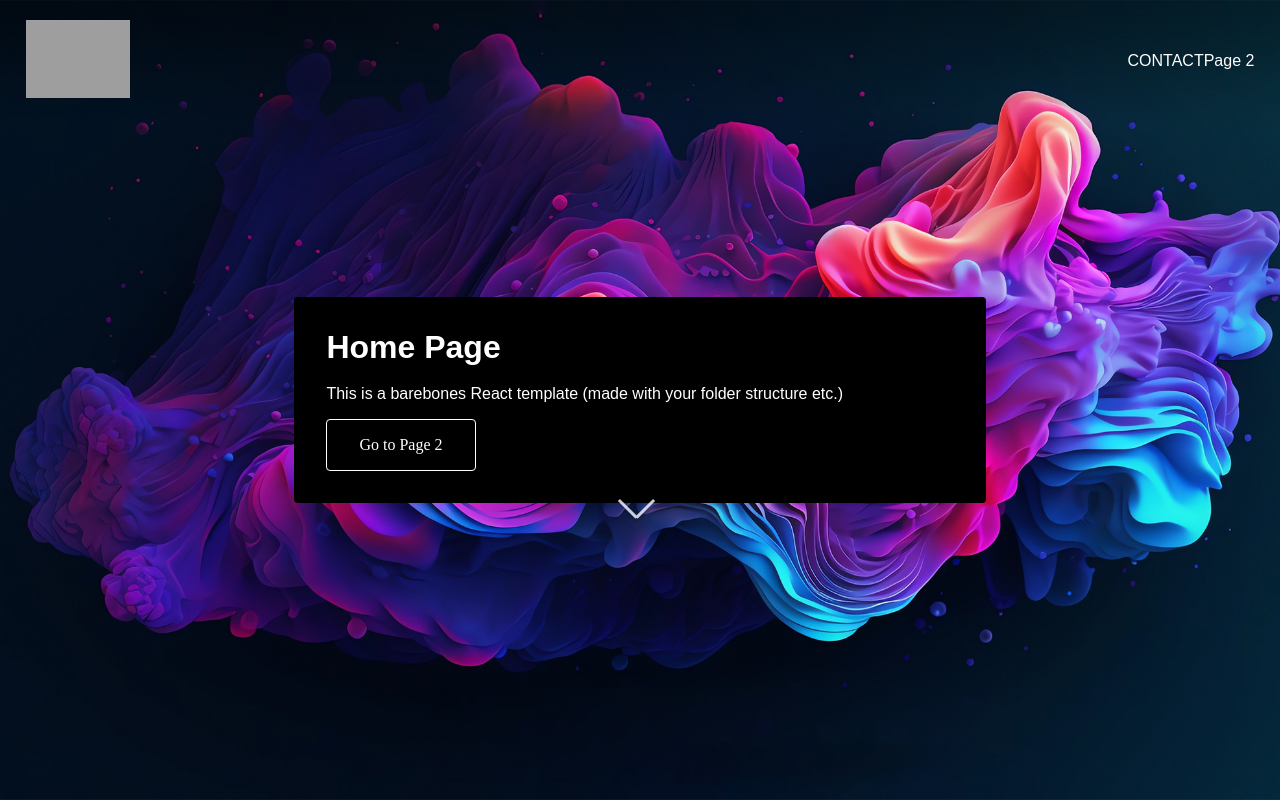
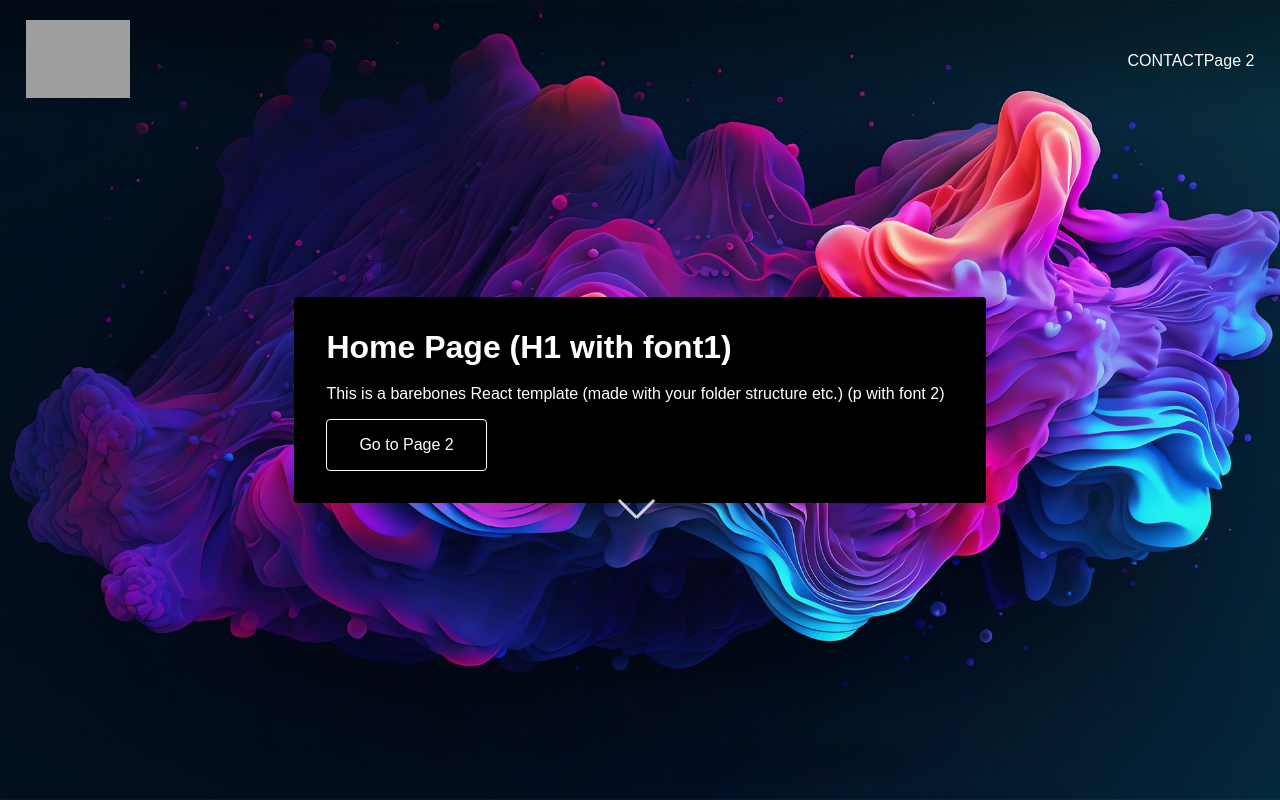
Before and after one commit to sonalmendis/shehan-photography, a React (Create React App) app: page / in a window 1280 px wide. Shown: the top 800 px of the page. Built offline with nearby package versions, Linux system fonts and the light colour scheme; grey boxes are pictures that could not be loaded; a web font is replaced by a local one.

Commit message:
Updated fonts to only use variables

```diff
--- a/package.json
+++ b/package.json
@@ -15,7 +15,7 @@
     "react-router-dom": "^6.11.1",
     "react-scripts": "5.0.1",
     "react-spinners": "^0.13.8",
-    "styled-components": "^6.0.0-rc.1",
+    "styled-components": "^6.0.0-rc.6",
     "web-vitals": "^2.1.4"
   },
   "scripts": {
--- a/src/Pages/Home.js
+++ b/src/Pages/Home.js
@@ -50,10 +50,10 @@ const Home = () => {
         <ScrollDownArrow></ScrollDownArrow>
         <div className="outer-grid desktop-inner-grid2">
           <div className="text-container">
-            <h1>Home Page</h1>
+            <h1>Home Page (H1 with font1)</h1>
             <p>
               This is a barebones React template (made with your folder
-              structure etc.)
+              structure etc.) (p with font 2)
             </p>
             <Button href={"/Page2"}>Go to Page 2</Button>
           </div>
--- a/src/Styles/GlobalStyles.js
+++ b/src/Styles/GlobalStyles.js
@@ -39,6 +39,7 @@ font-style: normal;
 
 }
 
+
 *{
     box-sizing:border-box;
 
@@ -49,7 +50,7 @@ html{
 
 body{
     font-size:16px;
-    font-family: "acumin-pro", sans-serif;
+    font-family: ${GlobalVariables.fonts.font2};
     font-weight: 400;
     font-style: normal;
 
@@ -166,7 +167,7 @@ h1,h2,h3,h4,h5,p,li,span,ul{
 }
 
  h1{
-    font-family: 'Sofia Pro', sans-serif;
+    font-family: ${GlobalVariables.fonts.font1};
     margin-bottom: 0.6em;
  }
 
--- a/src/Styles/GlobalVariables.js
+++ b/src/Styles/GlobalVariables.js
@@ -1,6 +1,7 @@
 // NOTE - fonts are not made here, please refer to GlobalStyles.js for more info, the variables are merely defined here
 export const fonts = {
-  primary: "Sofia Pro",
+  font1: `'acumin-pro', sans-serif`,
+  font2: `'Sofia Pro', sans-serif`,
 };
 
 export const colours = {
```
